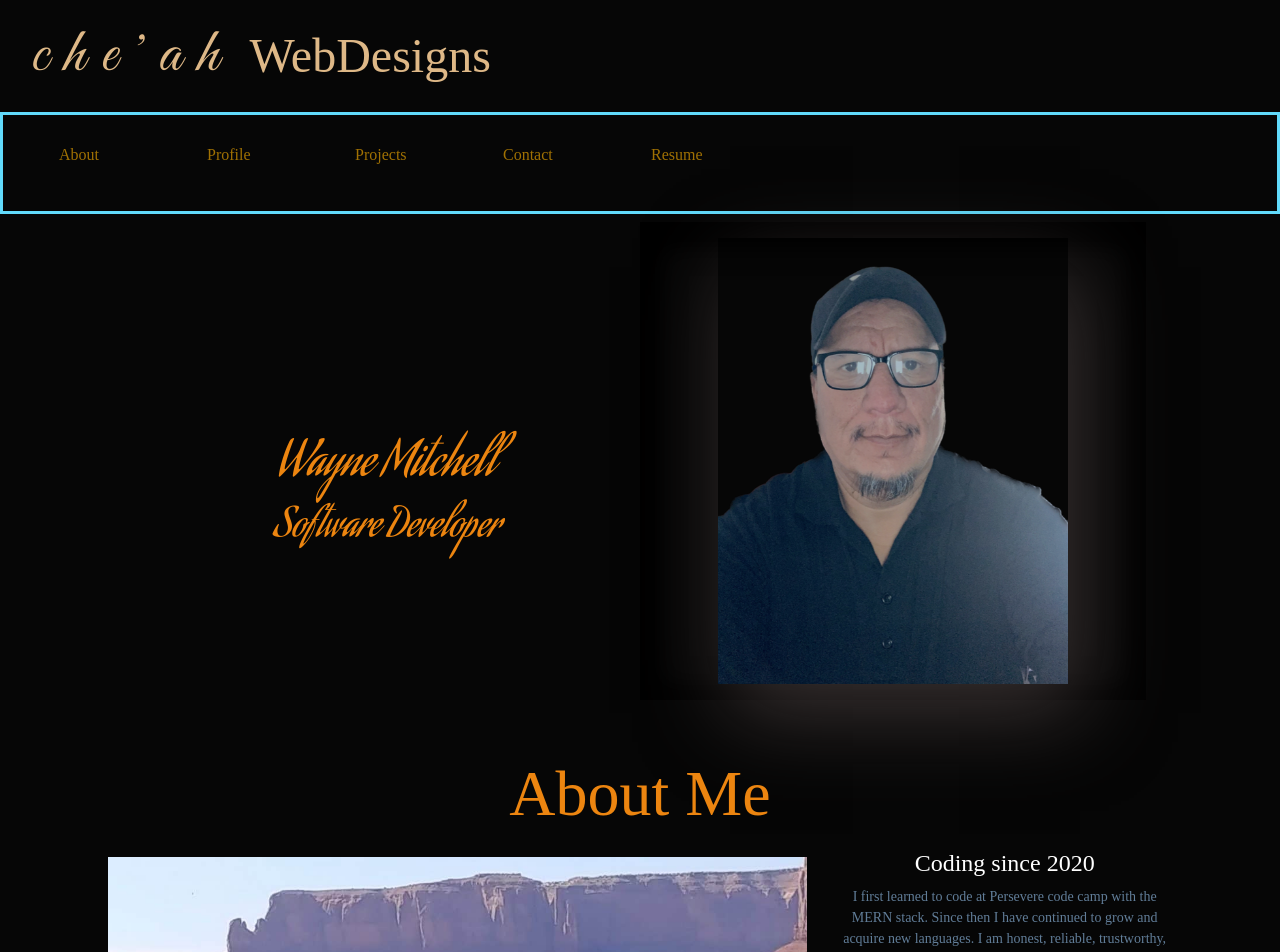
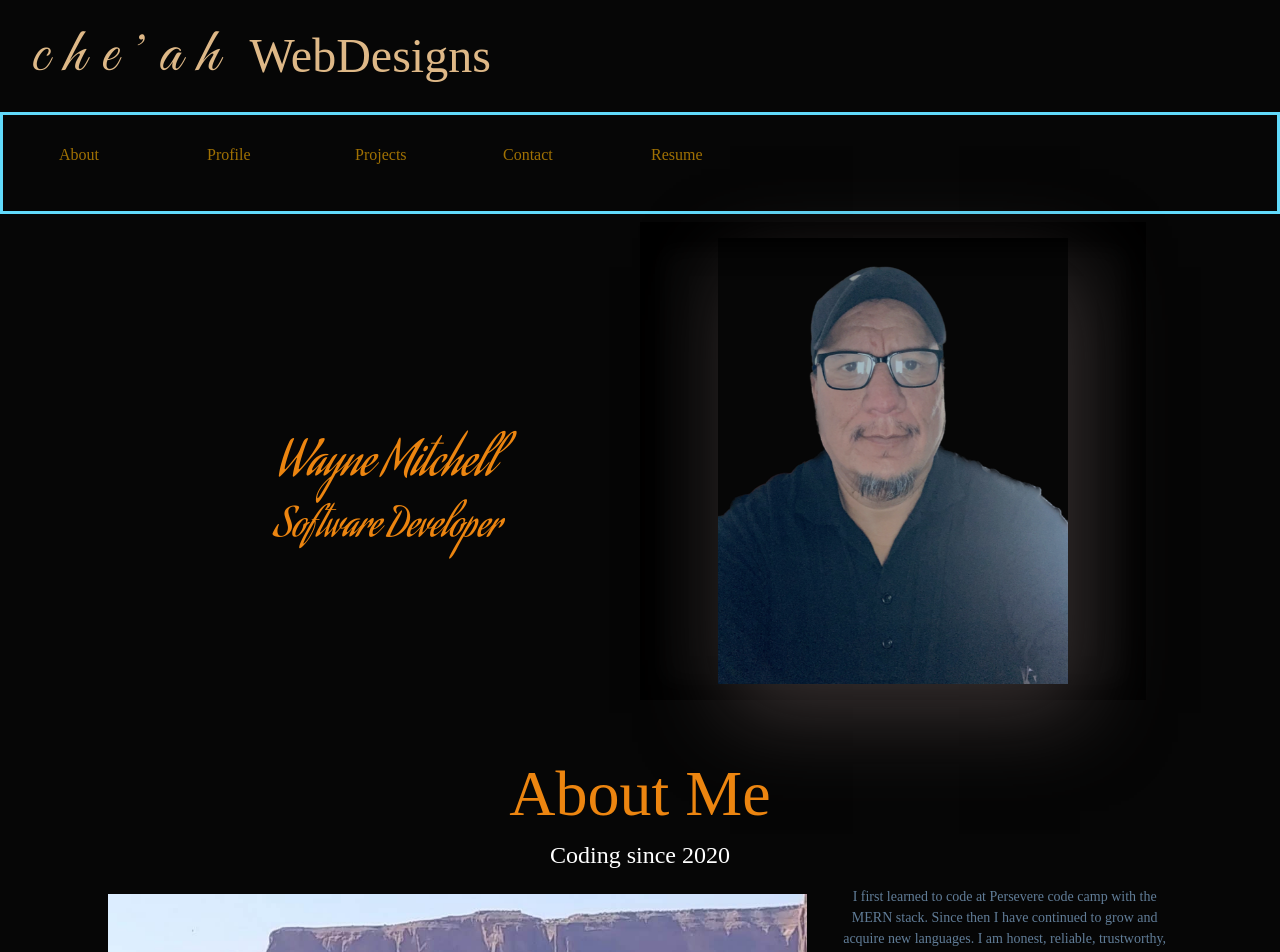
Before and after one commit to WMitchell1127/Portfolio, a React (Create React App) app: page / in a window 1280 px wide. Shown: the top 952 px of the page. Built offline with nearby package versions, Linux system fonts and the light colour scheme.

Commit message:
updated imgs

```diff
--- a/src/components/AboutPage.jsx
+++ b/src/components/AboutPage.jsx
@@ -16,6 +16,7 @@ export const About = () => {
     <div>
       <Container className='mt-5 mb-5' id="aboutMe">
         <h1 id="about" className="text-center">About Me</h1>
+        <h5 className="text-center">Coding since 2020</h5>
         <Row className="" id="about">
           <Col sm='4' md='6' lg='8'>
             <img
@@ -26,7 +27,6 @@ export const About = () => {
           </Col>
 
           <Col sm='8' md='6' lg='4'>
-            <h5 className="text-center">Coding since 2020</h5>
             <p className="text-large">
               I first learned to code at Persevere code camp with the MERN stack.
               Since then I have continued to grow and acquire new languages. I am honest, reliable, trustworthy, and very affordable.
--- a/src/components/Contact.jsx
+++ b/src/components/Contact.jsx
@@ -33,8 +33,6 @@ export const ContactSec = () => {
               </a>
             </span>
           </p>
-
-
         </div>
       </Container>
       {/* //////////////// social media icons ////////////// */}
```
